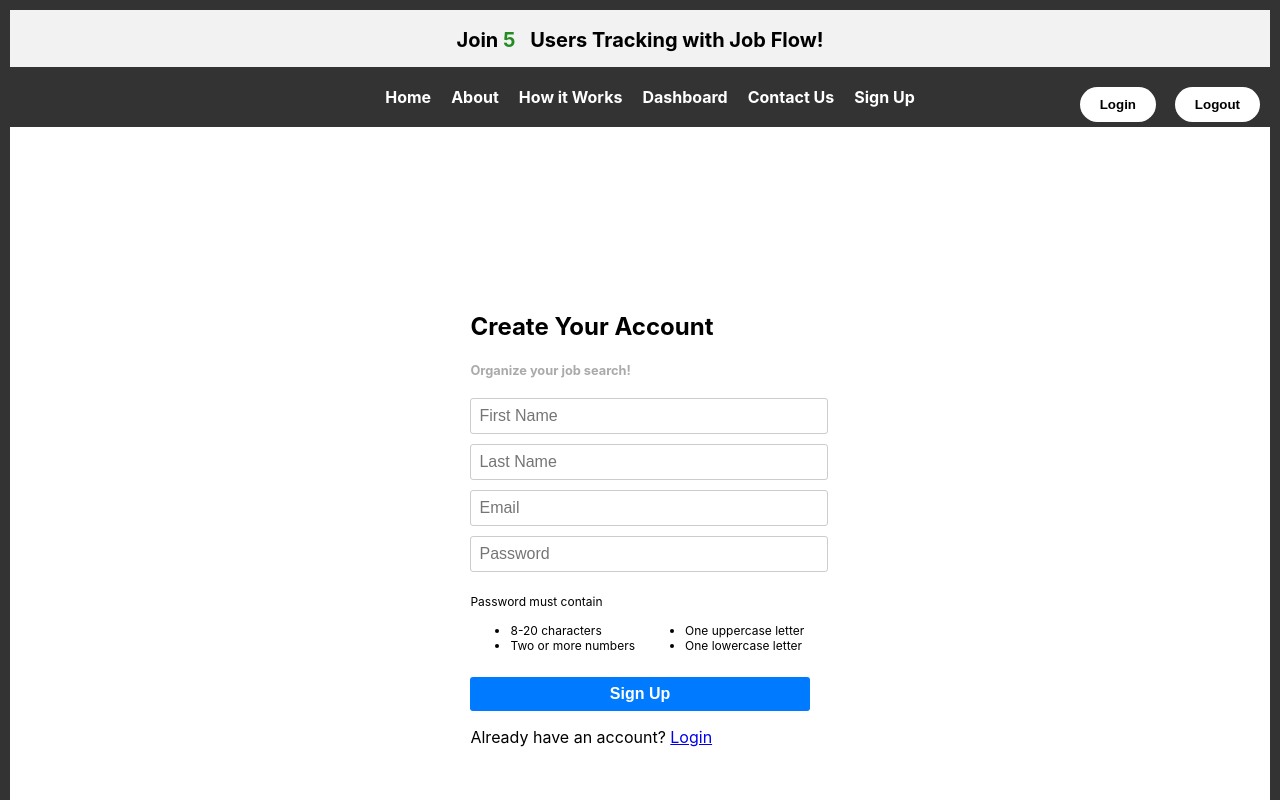
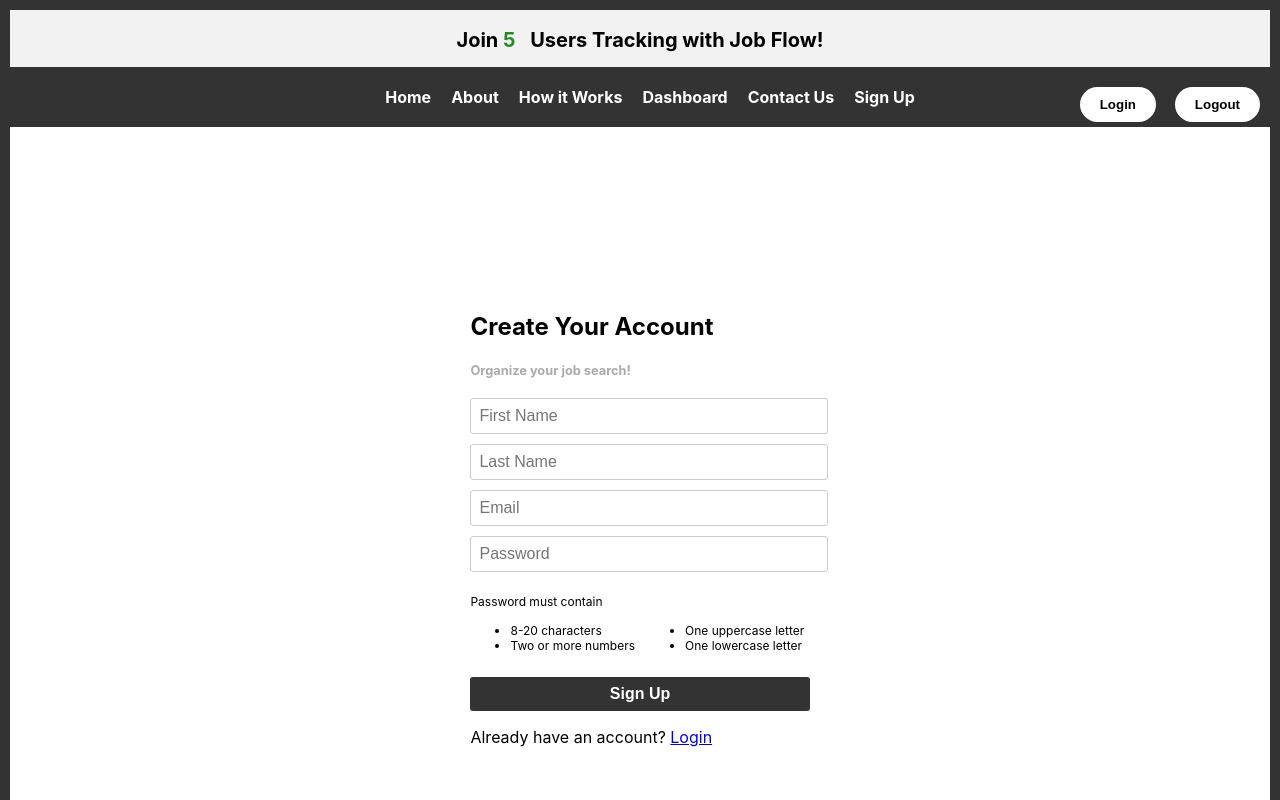
Before and after one commit to irina-sheveliova/CFG-Job-tracker, a React (Create React App) app: page /signup in a window 1280 px wide. Shown: the top 800 px of the page. Built offline with nearby package versions, Linux system fonts and the light colour scheme.

Commit message:
Update Registration.css

```diff
--- a/src/components/Registration/Registration.css
+++ b/src/components/Registration/Registration.css
@@ -67,7 +67,7 @@ button[type="submit"] {
     font-size: 1rem;
     font-weight: bold;
     color: #fff;
-    background-color: #007bff;
+    background-color: #333;
     border: none;
     border-radius: 3px;
     cursor: pointer;
@@ -75,7 +75,7 @@ button[type="submit"] {
 }
 
 button[type="submit"]:hover {
-    background-color: #0069d9;
+    background-color: grey;
 }
 
 .password-requirements {
```
